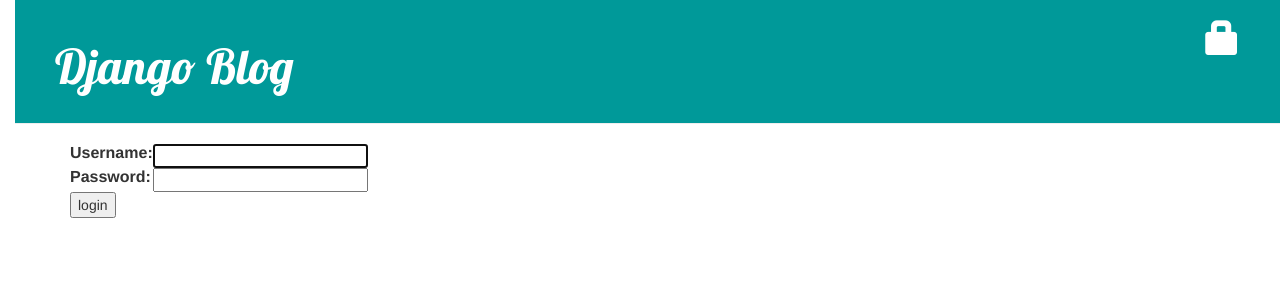
After one commit to filipixdb/my-first-blog, a Django app: page /accounts/login/ in a window 1280 px wide. The commit adds this page. Shown: the top 300 px of the page. Run offline with Django 3.2, Linux system fonts and the light colour scheme; some libraries are stand-ins or nearby versions.

Commit message:
adicionando login e logout

```diff
--- a/blog/templates/blog/base.html
+++ b/blog/templates/blog/base.html
@@ -9,7 +9,13 @@
     </head>
 <body>
     <div class="page-header">
-        <a href="{% url 'post_new' %}" class="top-menu"><span class="glyphicon glyphicon-plus"></span></a>
+        {% if user.is_authenticated %}
+            <a href="{% url 'post_new' %}" class="top-menu"><span class="glyphicon glyphicon-plus"></span></a>
+            <a href="{% url 'post_draft_list' %}" class="top-menu"><span class="glyphicon glyphicon-edit"></span></a>
+            <p class="top-menu">Hello {{ user.username }}<small>(<a href="{% url 'logout' %}">Log out</a>)</small></p>
+        {% else %}
+            <a href="{% url 'login' %}" class="top-menu"><span class="glyphicon glyphicon-lock"></span></a>
+        {% endif %}
         <h1><a href="/">Django Blog</a></h1>
     </div>
     <div class="content container">
--- /dev/null
+++ b/blog/templates/registration/login.html
@@ -0,0 +1,26 @@
+{% extends "blog/base.html" %}
+
+{% block content %}
+
+{% if form.errors %}
+<p>Your username and password didn't match. Please try again.</p>
+{% endif %}
+
+<form method="post" action="{% url 'login' %}">
+{% csrf_token %}
+<table>
+<tr>
+    <td>{{ form.username.label_tag }}</td>
+    <td>{{ form.username }}</td>
+</tr>
+<tr>
+    <td>{{ form.password.label_tag }}</td>
+    <td>{{ form.password }}</td>
+</tr>
+</table>
+
+<input type="submit" value="login" />
+<input type="hidden" name="next" value="{{ next }}" />
+</form>
+
+{% endblock %}
--- a/blog/urls.py
+++ b/blog/urls.py
@@ -2,8 +2,11 @@
 from . import views
 
 urlpatterns = [
-    url(r'^$', views.post_list),
+    url(r'^$', views.post_list, name='post_list'),
     url(r'^post/(?P<pk>[0-9]+)/$', views.post_detail, name='post-detail'),
     url(r'^post/new/$', views.post_new, name='post_new'),
     url(r'^post/(?P<pk>[0-9]+)/edit/$', views.post_edit, name='post_edit'),
+    url(r'^drafts/$', views.post_draft_list, name='post_draft_list'),
+    url(r'^post/(?P<pk>\d+)/publish/$', views.post_publish, name='post_publish'),
+    url(r'^post/(?P<pk>\d+)/remove/$', views.post_remove, name='post_remove'),
 ]
--- a/mysite/settings.py
+++ b/mysite/settings.py
@@ -102,3 +102,6 @@
 
 STATIC_URL = '/static/'
 STATIC_ROOT = os.path.join(BASE_DIR, 'static')
+
+# Adicionado por mim
+LOGIN_REDIRECT_URL = '/'
--- a/mysite/urls.py
+++ b/mysite/urls.py
@@ -15,8 +15,11 @@
 """
 from django.conf.urls import include, url
 from django.contrib import admin
+from  django.contrib.auth import views
 
 urlpatterns = [
     url(r'^admin/', include(admin.site.urls)),
+    url(r'^accounts/login/$', views.login, name='login'),
+    url(r'^accounts/logout/$', views.logout, name='logout', kwargs={'next_page': '/'}),
     url(r'', include('blog.urls')),
 ]
```
Also changed, not shown: blog/templates/blog/post_detail.html (+7 -1 lines), blog/templates/blog/post_draft_list.html (added, +11 -0 lines), blog/views.py (+22 -2 lines).
